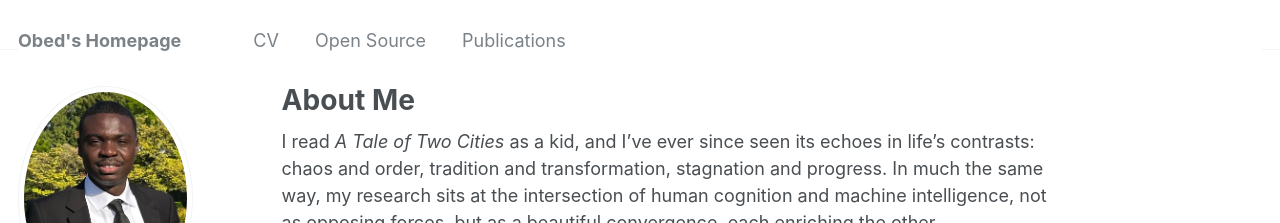
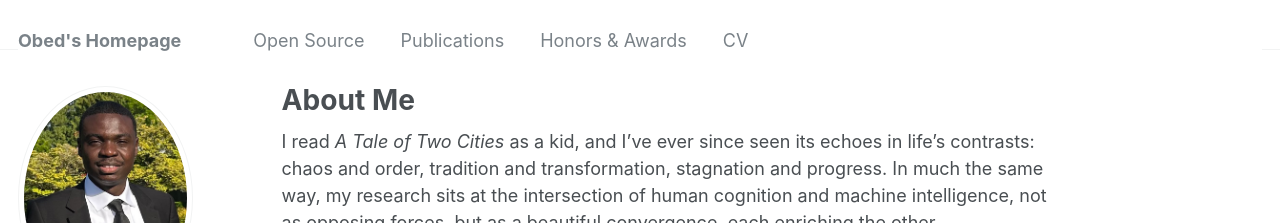
Before and after one commit to ObedDzik/obeddzik.github.io, a Jekyll site: the page built from _pages/about.md, in a window 1280 px wide. Shown: the top 223 px of the page. Built offline with Jekyll 4.4.1, drawn with Linux system fonts in a browser that asks for light colours; some web fonts are replaced.

Commit message:
Reorder and add navigation links

```diff
--- a/_data/navigation.yml
+++ b/_data/navigation.yml
@@ -1,14 +1,17 @@
 # main links links
 main:
-  - title: "CV"
-    url: /files/obedkd.pdf
-
   - title: "Open Source"
     url: /portfolio/
 
   - title: "Publications"
     url: /publications/
     # url: https://scholar.google.com/citations?user=F8ypNIcAAAAJ&hl=en&authuser=1
+
+  - title: "Honors & Awards"
+    url: /honors/
+
+  - title: "CV"
+    url: /files/obedkd.pdf
 
   # - title: "Talks"
   #   url: /talks/
```
